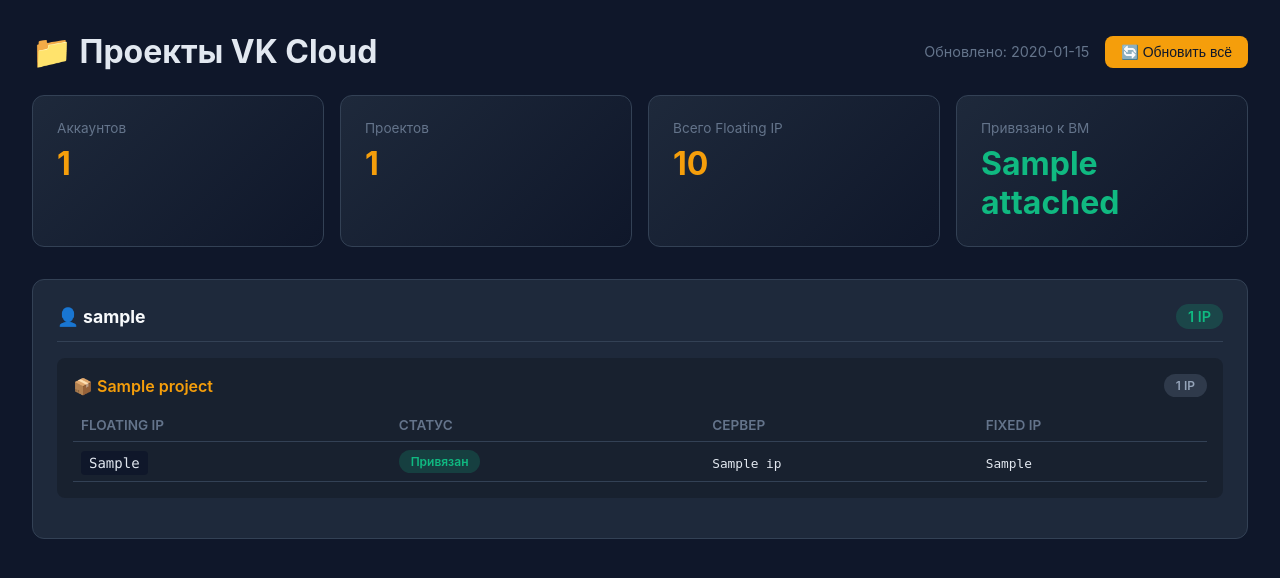
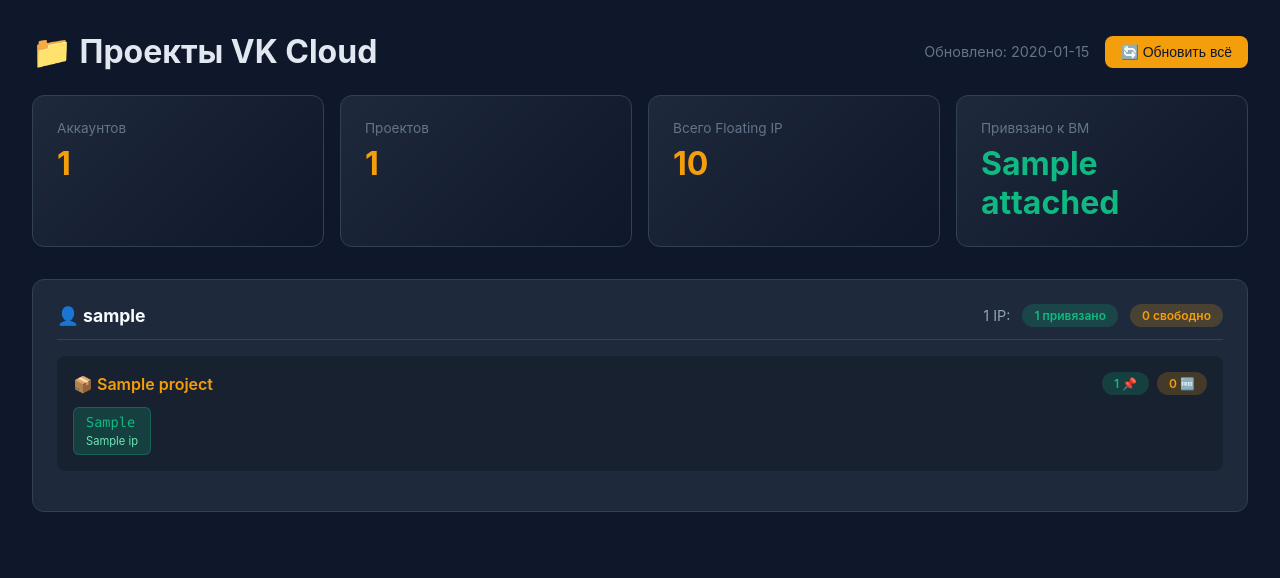
Before and after one commit to G3ndalf/vkpanel, a FastAPI app: template templates/projects.html in a window 1280 px wide. Shown: the top 578 px of the page. Run offline with FastAPI, Linux system fonts and the light colour scheme; the template is opened without the code that fills it: most values are stand-ins (such as "Sample title", 1, 10 or a date in 2020).

Commit message:
feat: улучшенный UI проектов - зеленый фон для привязанных IP, статистика в аккаунтах

```diff
--- a/templates/projects.html
+++ b/templates/projects.html
@@ -39,70 +39,67 @@
 </div>
 
 {% for account in accounts %}
+{% set account_attached = [] %}
+{% set account_free = [] %}
+{% for project in account.projects %}
+    {% for ip in project.ips %}
+        {% if ip.attached %}
+            {% set _ = account_attached.append(1) %}
+        {% else %}
+            {% set _ = account_free.append(1) %}
+        {% endif %}
+    {% endfor %}
+{% endfor %}
+
 <div class="card" style="margin-bottom: 1.5rem;">
     <div style="display: flex; justify-content: space-between; align-items: center; margin-bottom: 1rem; padding-bottom: 0.75rem; border-bottom: 1px solid #334155;">
         <h2 style="margin: 0;">
             👤 {{ account.username }}
         </h2>
-        <span class="badge badge-green" style="font-size: 0.9rem;">
-            {{ account.total_ips }} IP
-        </span>
+        <div style="display: flex; gap: 0.75rem; align-items: center;">
+            <span style="color: #94a3b8; font-size: 0.9rem;">{{ account.total_ips }} IP:</span>
+            <span class="badge badge-green">{{ account_attached|length }} привязано</span>
+            <span class="badge" style="background: rgba(245,158,11,0.2); color: #f59e0b;">{{ account_free|length }} свободно</span>
+        </div>
     </div>
 
     {% for project in account.projects %}
+    {% set proj_attached = [] %}
+    {% set proj_free = [] %}
+    {% for ip in project.ips %}
+        {% if ip.attached %}
+            {% set _ = proj_attached.append(1) %}
+        {% else %}
+            {% set _ = proj_free.append(1) %}
+        {% endif %}
+    {% endfor %}
+
     <div style="margin-bottom: 1rem; padding: 1rem; background: rgba(0,0,0,0.2); border-radius: 8px;">
         <div style="display: flex; justify-content: space-between; align-items: center; margin-bottom: 0.75rem;">
             <div>
                 <span style="font-weight: 600; color: #f59e0b;">📦 {{ project.name }}</span>
             </div>
-            <div>
+            <div style="display: flex; gap: 0.5rem;">
                 {% if project.error %}
                 <span class="badge badge-red">{{ project.error[:30] }}</span>
                 {% else %}
-                <span class="badge" style="background: rgba(100,116,139,0.3); color: #94a3b8;">{{ project.ips|length }} IP</span>
+                <span class="badge badge-green" style="font-size: 0.75rem;">{{ proj_attached|length }} 📌</span>
+                <span class="badge" style="background: rgba(245,158,11,0.2); color: #f59e0b; font-size: 0.75rem;">{{ proj_free|length }} 🆓</span>
                 {% endif %}
             </div>
         </div>
 
         {% if project.ips %}
-        <table style="margin: 0;">
-            <thead>
-                <tr>
-                    <th style="padding: 0.5rem;">Floating IP</th>
-                    <th style="padding: 0.5rem;">Статус</th>
-                    <th style="padding: 0.5rem;">Сервер</th>
-                    <th style="padding: 0.5rem;">Fixed IP</th>
-                </tr>
-            </thead>
-            <tbody>
-                {% for ip in project.ips %}
-                <tr>
-                    <td style="padding: 0.5rem;"><code class="ip-code">{{ ip.ip }}</code></td>
-                    <td style="padding: 0.5rem;">
-                        {% if ip.attached %}
-                        <span class="badge badge-green">Привязан</span>
-                        {% else %}
-                        <span class="badge" style="background: rgba(100,116,139,0.2); color: #64748b;">Свободен</span>
-                        {% endif %}
-                    </td>
-                    <td style="padding: 0.5rem;">
-                        {% if ip.server_name %}
-                        <code style="font-size: 0.8rem;">{{ ip.server_name }}</code>
-                        {% else %}
-                        —
-                        {% endif %}
-                    </td>
-                    <td style="padding: 0.5rem;">
-                        {% if ip.fixed_ip %}
-                        <code style="font-size: 0.8rem;">{{ ip.fixed_ip }}</code>
-                        {% else %}
-                        —
-                        {% endif %}
-                    </td>
-                </tr>
-                {% endfor %}
-            </tbody>
-        </table>
+        <div class="ip-grid">
+            {% for ip in project.ips %}
+            <div class="ip-item {{ 'attached' if ip.attached else 'free' }}">
+                <code class="ip-address">{{ ip.ip }}</code>
+                {% if ip.server_name %}
+                <span class="ip-server">{{ ip.server_name }}</span>
+                {% endif %}
+            </div>
+            {% endfor %}
+        </div>
         {% elif not project.error %}
         <div style="color: #64748b; font-size: 0.9rem;">Нет Floating IP</div>
         {% endif %}
@@ -118,6 +115,51 @@
     </div>
 </div>
 {% endif %}
+
+<style>
+.ip-grid {
+    display: flex;
+    flex-wrap: wrap;
+    gap: 0.5rem;
+}
+
+.ip-item {
+    padding: 0.4rem 0.75rem;
+    border-radius: 6px;
+    display: flex;
+    flex-direction: column;
+    gap: 0.2rem;
+}
+
+.ip-item.attached {
+    background: rgba(16, 185, 129, 0.2);
+    border: 1px solid rgba(16, 185, 129, 0.3);
+}
+
+.ip-item.free {
+    background: rgba(100, 116, 139, 0.15);
+    border: 1px solid rgba(100, 116, 139, 0.2);
+}
+
+.ip-address {
+    font-family: 'Monaco', 'Menlo', monospace;
+    font-size: 0.85rem;
+    color: #e2e8f0;
+}
+
+.ip-item.attached .ip-address {
+    color: #10b981;
+}
+
+.ip-server {
+    font-size: 0.7rem;
+    color: #64748b;
+}
+
+.ip-item.attached .ip-server {
+    color: #6ee7b7;
+}
+</style>
 {% endblock %}
 
 {% block scripts %}
@@ -127,7 +169,7 @@
     const lastUpdate = document.getElementById('last-update');
 
     btn.disabled = true;
-    btn.textContent = '⏳ Обновление...';
+    btn.classList.add('btn-loading');
     lastUpdate.textContent = 'Обновление...';
 
     try {
@@ -150,7 +192,7 @@
     }
 
     btn.disabled = false;
-    btn.textContent = '🔄 Обновить всё';
+    btn.classList.remove('btn-loading');
 }
 </script>
 {% endblock %}
```
